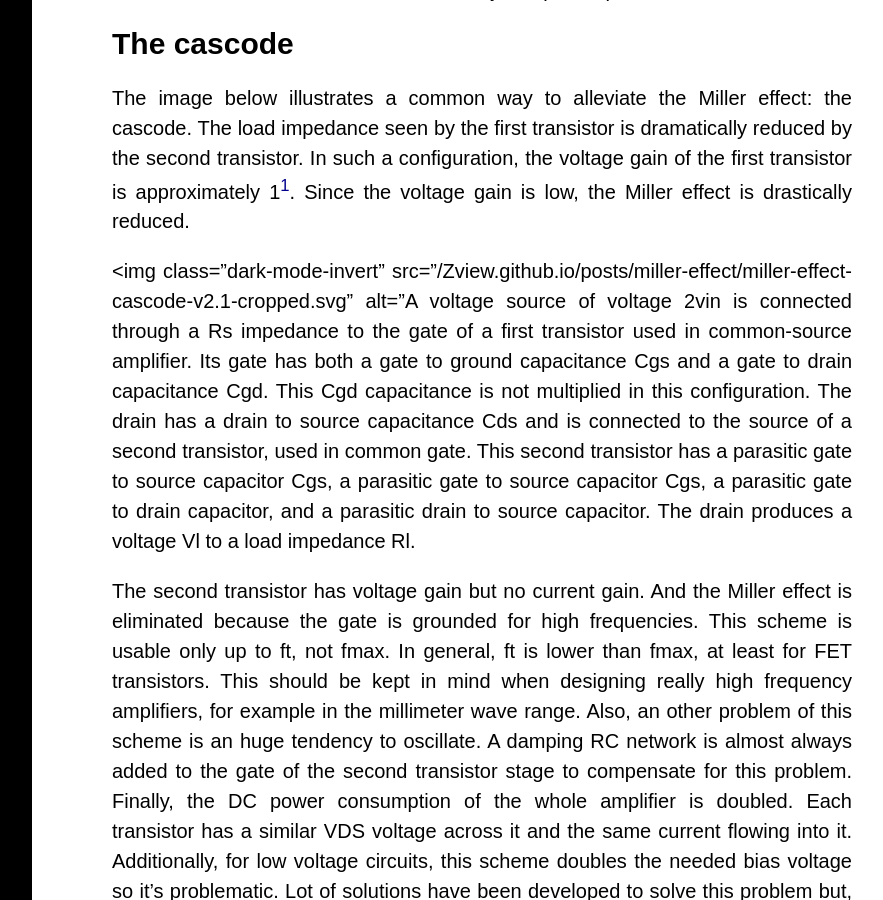
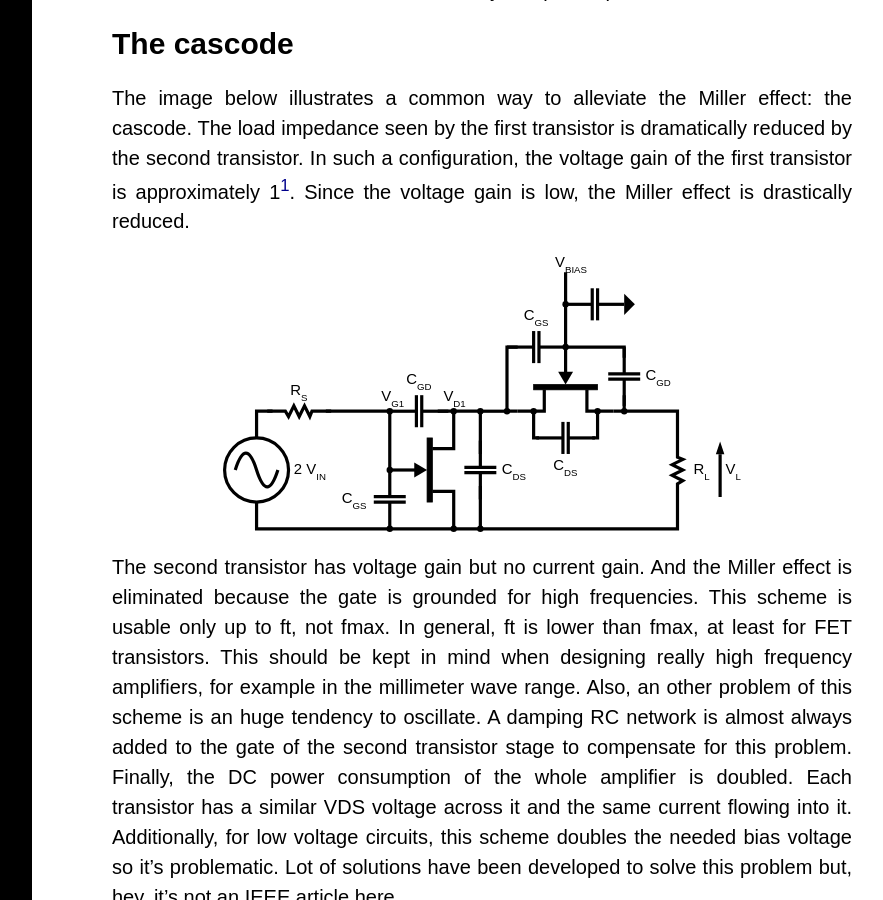
Before and after one commit to thadrien/Zview.github.io, a Jekyll site: the page built from _posts/2022-03-22-miller-effect.md, in a window 1280 px wide and 900 px high, scrolled down 2135 px. Shown: the whole window, without its empty margins (328-1211 px from the left). Built offline with Jekyll 4.4.1, drawn with Linux system fonts in a browser that asks for light colours; a script that is not in the unit is left out.

Commit message:
Fix unclosed img tag in 2022-03-22-miller-effect.md.

```diff
--- a/_posts/2022-03-22-miller-effect.md
+++ b/_posts/2022-03-22-miller-effect.md
@@ -44,7 +44,7 @@ The image below illustrates a common way to alleviate the Miller effect: the cas
 {% comment %}
 Manually included to set class.
 {% endcomment %}
-<img class="dark-mode-invert" src="{{ '/posts/miller-effect/miller-effect-cascode-v2.1-cropped.svg' | relative_url }}" alt="A voltage source of voltage 2vin is connected through a Rs impedance to the gate of a first transistor used in common-source amplifier. Its gate has both a gate to ground capacitance Cgs and a gate to drain capacitance Cgd. This Cgd capacitance is not multiplied in this configuration. The drain has a drain to source capacitance Cds and is connected to the source of a second transistor, used in common gate. This second transistor has a parasitic gate to source capacitor Cgs, a parasitic gate to source capacitor Cgs, a parasitic gate to drain capacitor, and a parasitic drain to source capacitor. The drain produces a voltage Vl to a load impedance Rl.
+<img class="dark-mode-invert" src="{{ '/posts/miller-effect/miller-effect-cascode-v2.1-cropped.svg' | relative_url }}" alt="A voltage source of voltage 2vin is connected through a Rs impedance to the gate of a first transistor used in common-source amplifier. Its gate has both a gate to ground capacitance Cgs and a gate to drain capacitance Cgd. This Cgd capacitance is not multiplied in this configuration. The drain has a drain to source capacitance Cds and is connected to the source of a second transistor, used in common gate. This second transistor has a parasitic gate to source capacitor Cgs, a parasitic gate to source capacitor Cgs, a parasitic gate to drain capacitor, and a parasitic drain to source capacitor. The drain produces a voltage Vl to a load impedance Rl.">
 
 The second transistor has voltage gain but no current gain. And the Miller effect is eliminated because the gate is grounded for high frequencies. This scheme is usable only up to ft, not fmax. In general, ft is lower than fmax, at least for FET transistors. This should be kept in mind when designing really high frequency amplifiers, for example in the millimeter wave range.
 Also, an other problem of this scheme is an huge tendency to oscillate. A damping RC network is almost always added to the gate of the second transistor stage to compensate for this problem.
```
